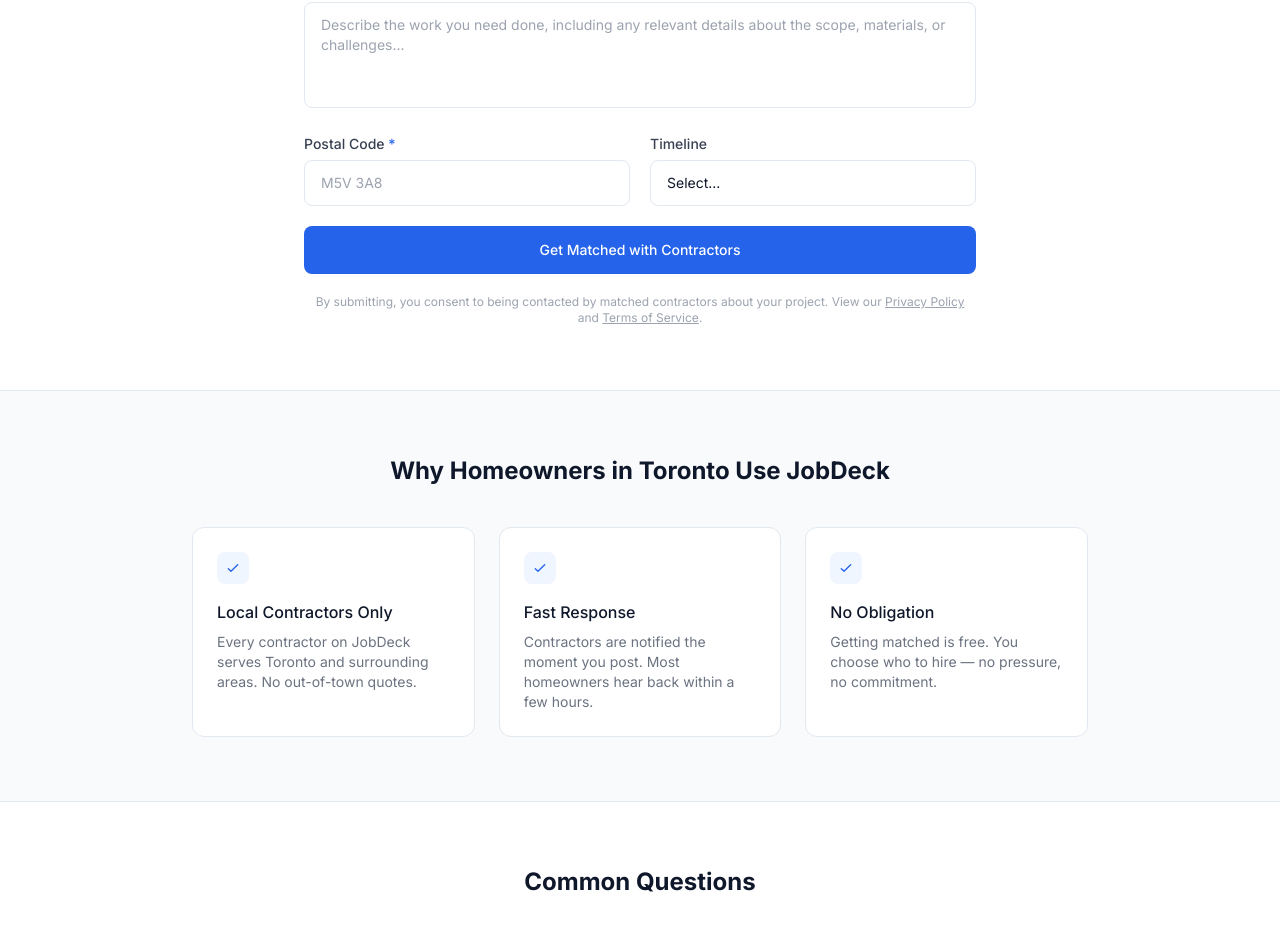
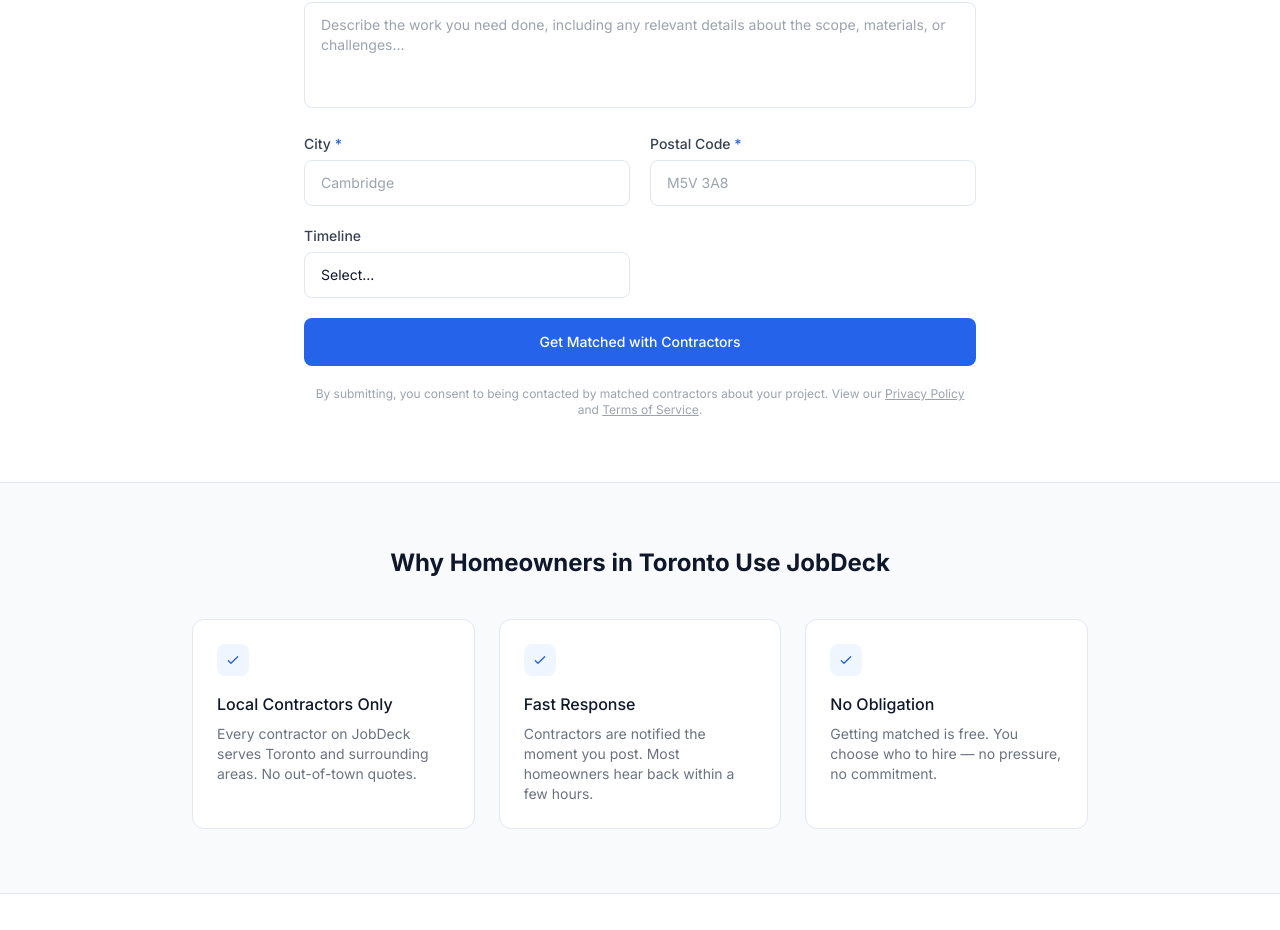
Before and after one commit to jonathannaia/JobDeck, a Next.js app: page /plumber/toronto in a window 1280 px wide. Shown: the part 954-1884 px from the top of the page. Built offline with nearby package versions, Linux system fonts and the light colour scheme.

Commit message:
Add city field to leads for accurate location display

```diff
--- a/app/api/leads/submit/route.ts
+++ b/app/api/leads/submit/route.ts
@@ -6,7 +6,7 @@
 export async function POST(req: NextRequest) {
   try {
     const body = await req.json()
-    const { name, phone, email, trade_type, job_description, postal_code, timeline } = body
+    const { name, phone, email, trade_type, job_description, city, postal_code, timeline } = body
 
     if (!name || !phone || !trade_type || !job_description || !postal_code) {
       return NextResponse.json({ error: 'Missing required fields' }, { status: 400 })
@@ -30,6 +30,7 @@
         email: email?.trim() || null,
         trade_type: trade_type as TradeType,
         job_description: job_description.trim(),
+        city: city?.trim() || null,
         postal_code: postal_code.trim().toUpperCase(),
         timeline: timeline || null,
         status: 'new',
--- a/app/leads/LeadsClient.tsx
+++ b/app/leads/LeadsClient.tsx
@@ -101,7 +101,7 @@
                   <div className="flex-1 min-w-0">
                     <div className="flex flex-wrap items-center gap-2 mb-2">
                       <span className="bg-[#EFF6FF] text-[#1d4ed8] text-xs font-medium px-2.5 py-1 rounded-full">{lead.trade_label}</span>
-                      <span className="text-[#6b7280] text-xs">{lead.region}</span>
+                      <span className="text-[#6b7280] text-xs">{lead.location}</span>
                       <span className="text-[#9ca3af] text-xs">· {timeAgo(lead.created_at)}</span>
                     </div>
                     <p className="text-[#374151] text-sm mb-1">{lead.description}</p>
--- a/app/leads/page.tsx
+++ b/app/leads/page.tsx
@@ -4,18 +4,10 @@
 
 export const dynamic = 'force-dynamic'
 
-const REGION_LABELS: Record<string, string> = {
-  M: 'Toronto / GTA',
-  L: 'Hamilton / Burlington / Niagara / Barrie',
-  N: 'London / Windsor / Kitchener / Cambridge',
-  K: 'Ottawa / Eastern Ontario',
-  P: 'Northern Ontario / Sudbury',
-}
-
 export type AnonymizedLead = {
   id: string
   trade_label: string
-  region: string
+  location: string
   description: string
   timeline: string | null
   created_at: string
@@ -26,14 +18,14 @@
 
   const { data: leads } = await supabase
     .from('homeowner_leads')
-    .select('id, trade_type, postal_code, job_description, timeline, created_at')
+    .select('id, trade_type, city, postal_code, job_description, timeline, created_at')
     .order('created_at', { ascending: false })
     .limit(50)
 
   const anonymized: AnonymizedLead[] = (leads || []).map(lead => ({
     id: lead.id,
     trade_label: TRADE_LABELS[lead.trade_type as TradeType] || lead.trade_type,
-    region: REGION_LABELS[lead.postal_code.charAt(0).toUpperCase()] || 'Ontario',
+    location: lead.city || `Postal ${lead.postal_code.slice(0, 3).toUpperCase()}`,
     description: lead.job_description.slice(0, 100) + (lead.job_description.length > 100 ? '...' : ''),
     timeline: lead.timeline,
     created_at: lead.created_at,
--- a/components/JobRequestForm.tsx
+++ b/components/JobRequestForm.tsx
@@ -21,6 +21,7 @@
     email: '',
     trade_type: (defaultTrade || '') as TradeType | '',
     job_description: '',
+    city: '',
     postal_code: '',
     timeline: '',
   })
@@ -92,7 +93,7 @@
         <button
           onClick={() => {
             setSubmitted(false)
-            setForm({ name: '', phone: '', email: '', trade_type: '', job_description: '', postal_code: '', timeline: '' })
+            setForm({ name: '', phone: '', email: '', trade_type: '', job_description: '', city: '', postal_code: '', timeline: '' })
           }}
           className="mt-6 text-[#2563eb] hover:text-[#1d4ed8] text-sm underline"
         >
@@ -154,6 +155,10 @@
 
       <div className="grid grid-cols-1 sm:grid-cols-2 gap-5">
         <div>
+          <label className={labelClass}>City <span className="text-[#2563eb]">*</span></label>
+          <input type="text" value={form.city} onChange={set('city')} placeholder="Cambridge" className={inputClass} />
+        </div>
+        <div>
           <label className={labelClass}>Postal Code <span className="text-[#2563eb]">*</span></label>
           <input
             type="text"
```
